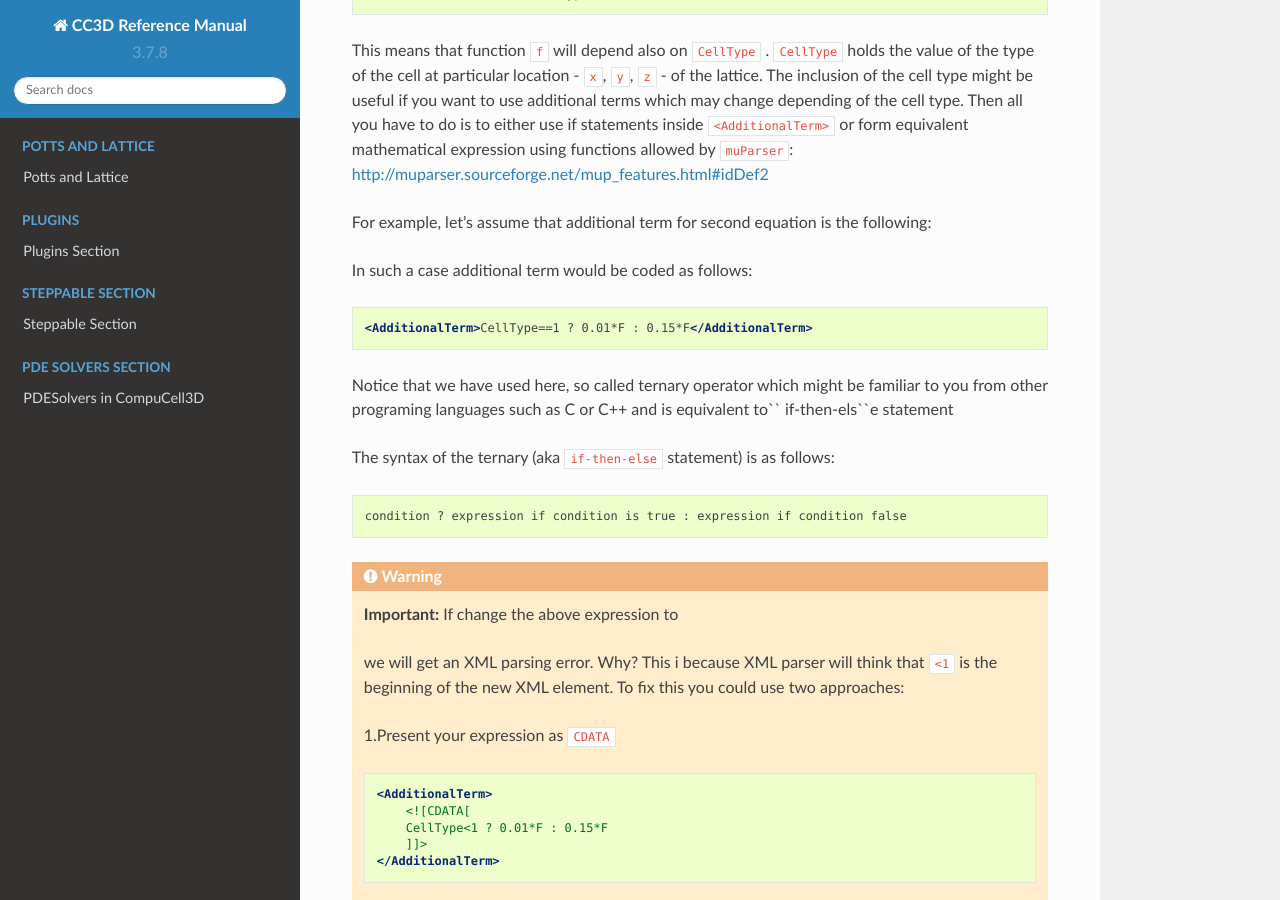
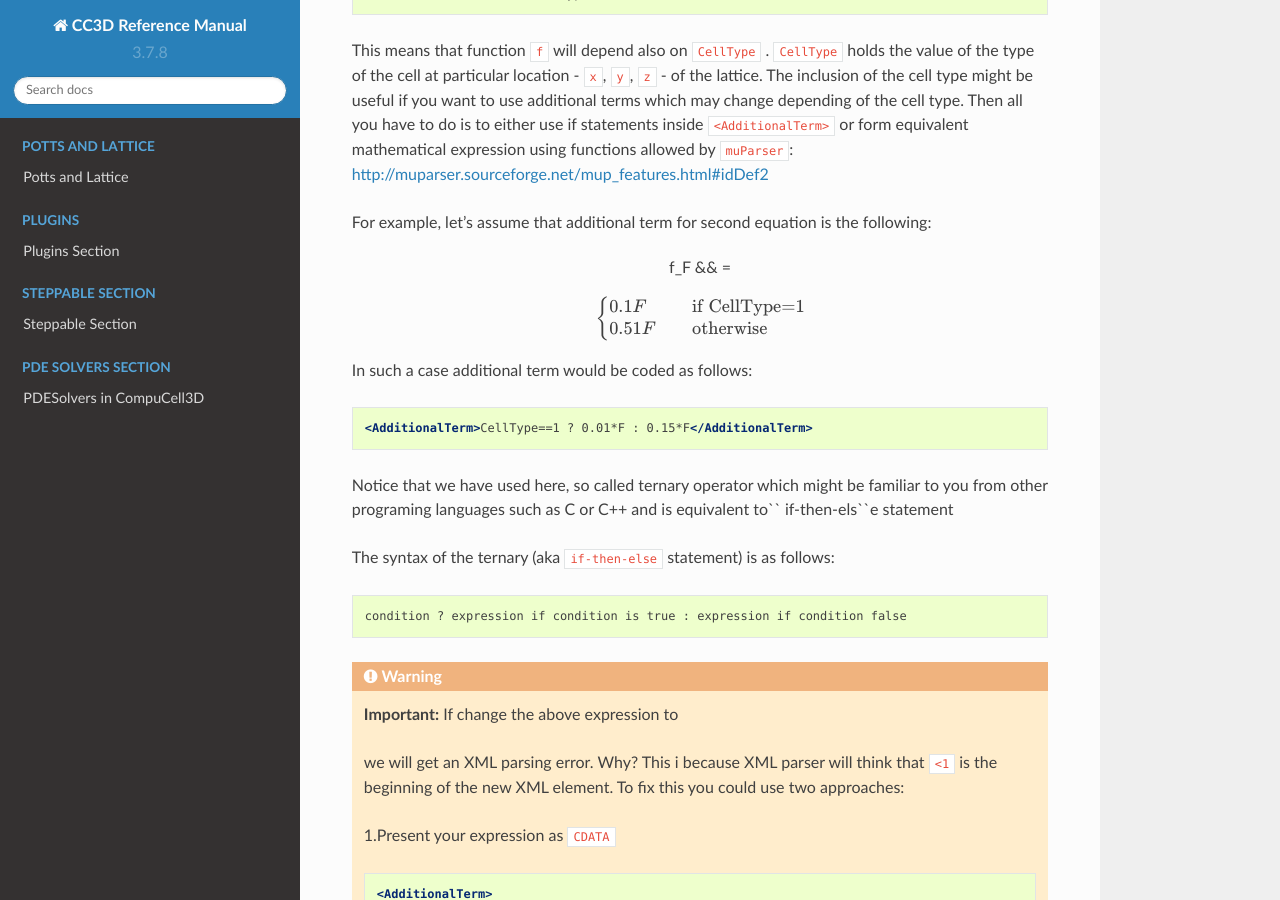
Before and after one commit to CompuCell3D/CompuCell3DReferenceManual, a Sphinx documentation site: the page built from docs/reaction_diffusion_solver.rst, in a window 1280 px wide and 900 px high, scrolled down 1175 px. Built offline with Sphinx 7.4.7 and the Read the Docs theme 2.0.0, drawn with Linux system fonts in a browser that asks for light colours; some of the changed lines change nothing that is shown.

Commit message:
formatting

```diff
--- a/docs/reaction_diffusion_solver.rst
+++ b/docs/reaction_diffusion_solver.rst
@@ -76,12 +76,12 @@ the following:
 
 .. math::
     :nowrap:
-    \begin{eqnarray}
+
         f_F && = \begin{cases}
                0.1F  && \text{if CellType=1}\\
                 0.51F  && \text{otherwise}
             \end{cases}
-    \end{eqnarray}
+
 
 
 
```
